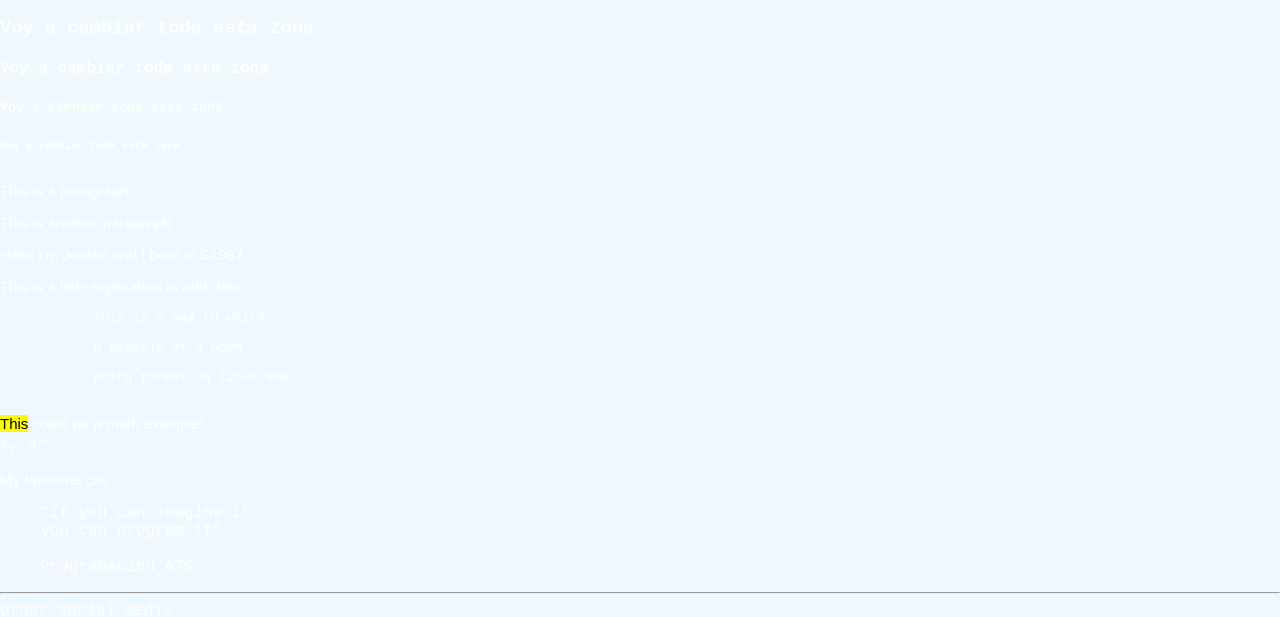
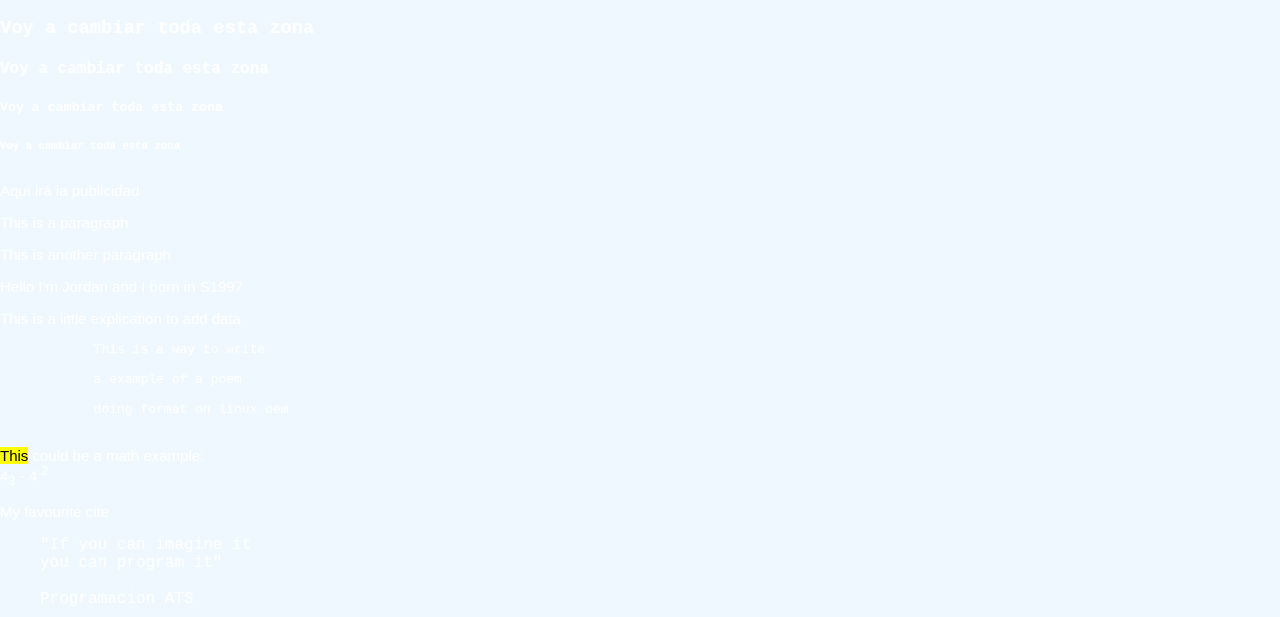
Before and after one commit to jordanbailonc/web_init_project, a plain HTML site: page index.html in a window 1280 px wide. Shown: the part 110-727 px from the top of the page. Drawn offline with Linux system fonts and the light colour scheme; no server answers; a web font is replaced by a local one.

Commit message:
Added html with add

```diff
--- a/index.html
+++ b/index.html
@@ -25,6 +25,9 @@
     <h6>Voy a cambiar toda esta zona</h6>
     <div class="container" id="content">
 
+    </div>
+    <div>
+      <p>Aquí irá la publicidad</p>
     </div>
 
     <!--This are different ways to write content-->
```
